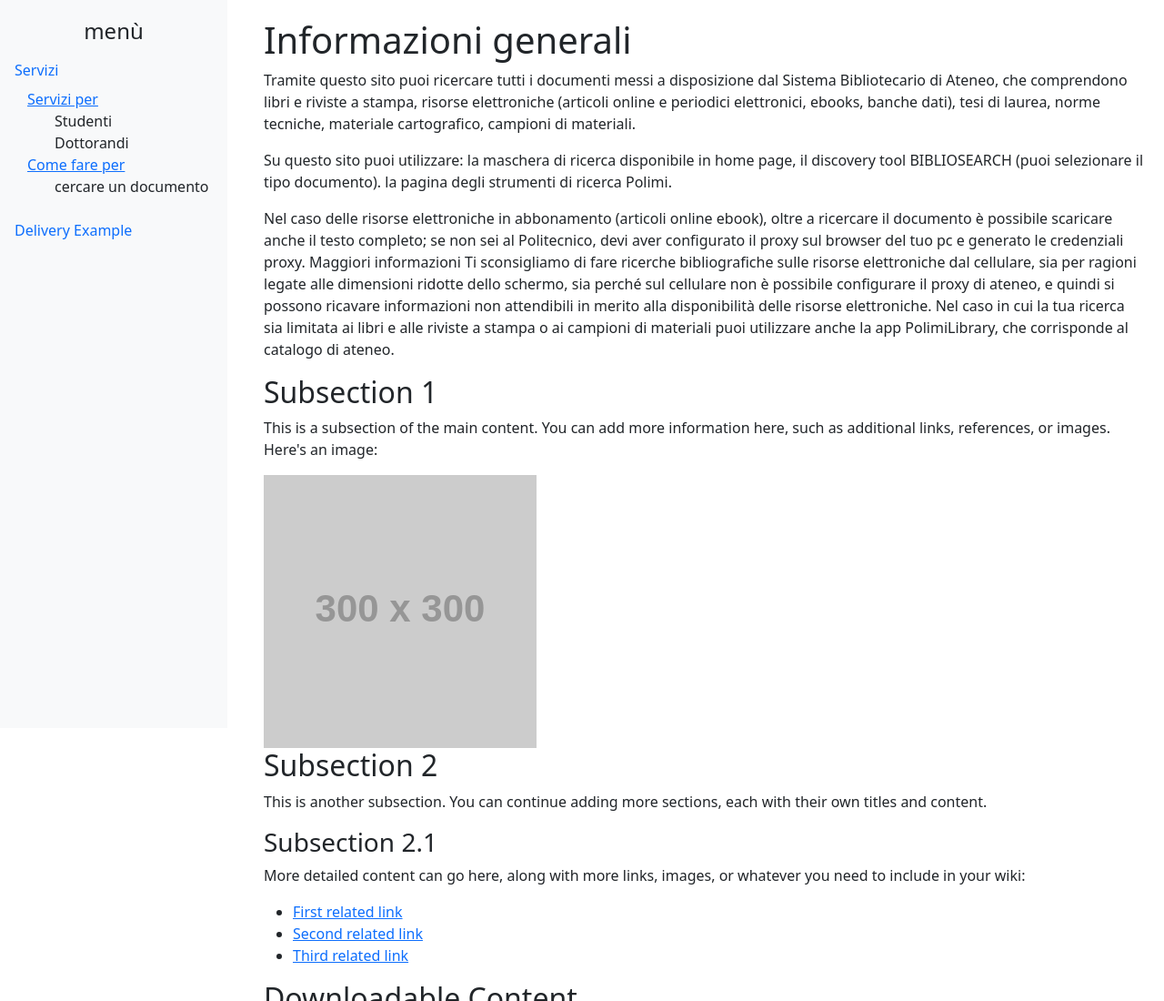
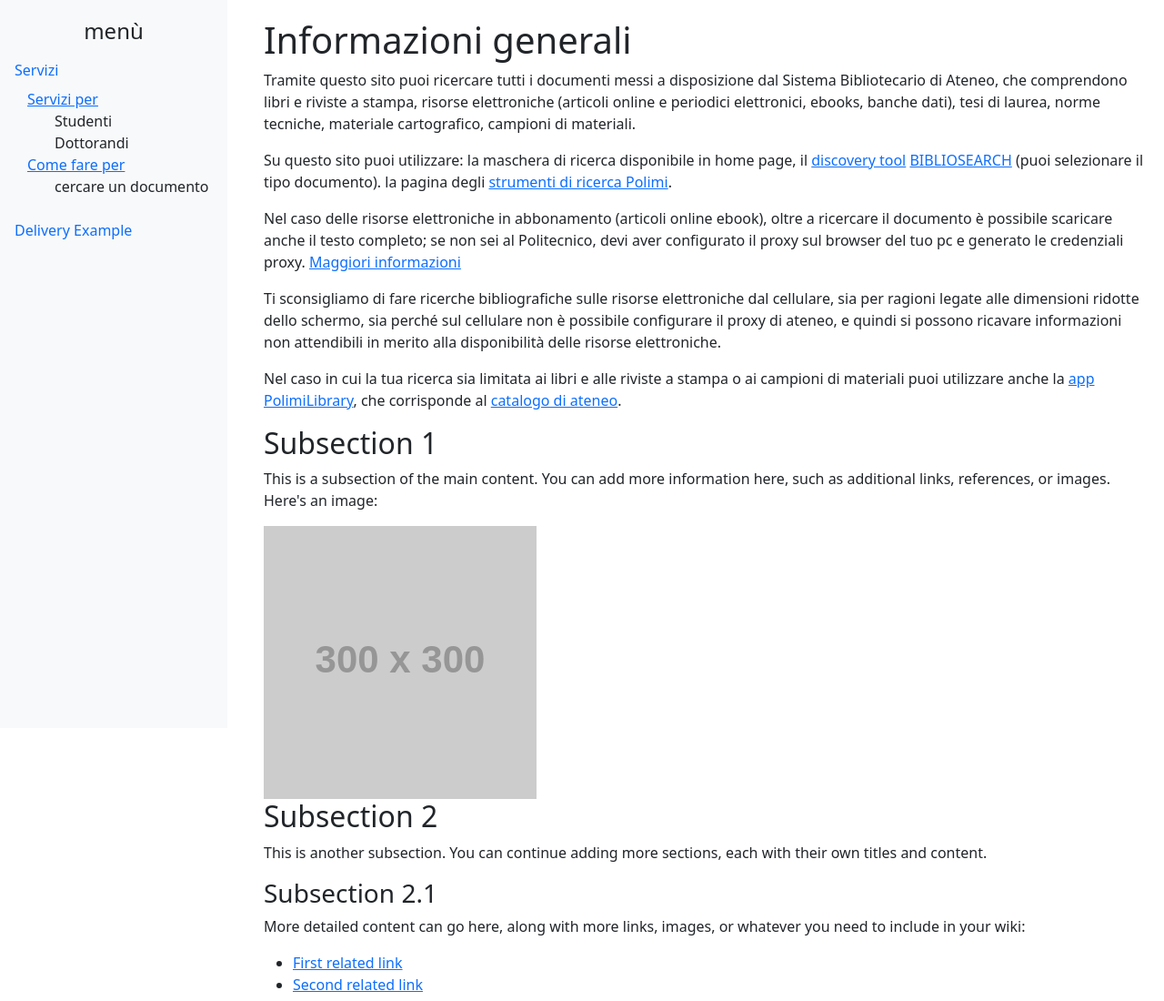
Before and after one commit to LudovicaPiro/ConWeb-demo, a plain HTML site: page index.html in a window 1280 px wide. Shown: the top 1100 px of the page at 91% size. Drawn offline with nearby package versions, Linux system fonts and the light colour scheme; placeholder pictures from the web are drawn by us.

Commit message:
add link index.html

```diff
--- a/index.html
+++ b/index.html
@@ -53,16 +53,20 @@
 
         <p>
             Su questo sito puoi utilizzare:
-            la maschera di ricerca disponibile in home page, il discovery tool BIBLIOSEARCH (puoi selezionare il tipo documento).
-            la pagina degli strumenti di ricerca Polimi.
+            la maschera di ricerca disponibile in home page, il <a href="">discovery tool</a> <a href=""> BIBLIOSEARCH</a> (puoi selezionare il tipo documento).
+            la pagina degli <a href="">strumenti di ricerca Polimi</a>.
         </p>
 
         <p>
-            Nel caso delle risorse elettroniche in abbonamento (articoli online ebook), oltre a ricercare il documento è possibile scaricare anche il testo completo; se non sei al Politecnico, devi aver configurato il proxy sul browser del tuo pc e generato le credenziali proxy. Maggiori informazioni
+            Nel caso delle risorse elettroniche in abbonamento (articoli online ebook), oltre a ricercare il documento è possibile scaricare anche il testo completo; se non sei al Politecnico, devi aver configurato il proxy sul browser del tuo pc e generato le credenziali proxy. <a href="">Maggiori informazioni</a>
+        </p>
 
-Ti sconsigliamo di fare ricerche bibliografiche sulle risorse elettroniche dal cellulare, sia per ragioni legate alle dimensioni ridotte dello schermo, sia perché sul cellulare non è possibile configurare il proxy di ateneo, e quindi si possono ricavare informazioni non attendibili in merito alla disponibilità delle risorse elettroniche.
+        <p>
+            Ti sconsigliamo di fare ricerche bibliografiche sulle risorse elettroniche dal cellulare, sia per ragioni legate alle dimensioni ridotte dello schermo, sia perché sul cellulare non è possibile configurare il proxy di ateneo, e quindi si possono ricavare informazioni non attendibili in merito alla disponibilità delle risorse elettroniche.
+        </p>
 
-Nel caso in cui la tua ricerca sia limitata ai libri e alle riviste a stampa o ai campioni di materiali puoi utilizzare anche la app PolimiLibrary, che corrisponde al catalogo di ateneo.
+        <p>
+            Nel caso in cui la tua ricerca sia limitata ai libri e alle riviste a stampa o ai campioni di materiali puoi utilizzare anche la <a href="">app PolimiLibrary</a>, che corrisponde al <a href="">catalogo di ateneo</a>.
 
         </p>
 
```
